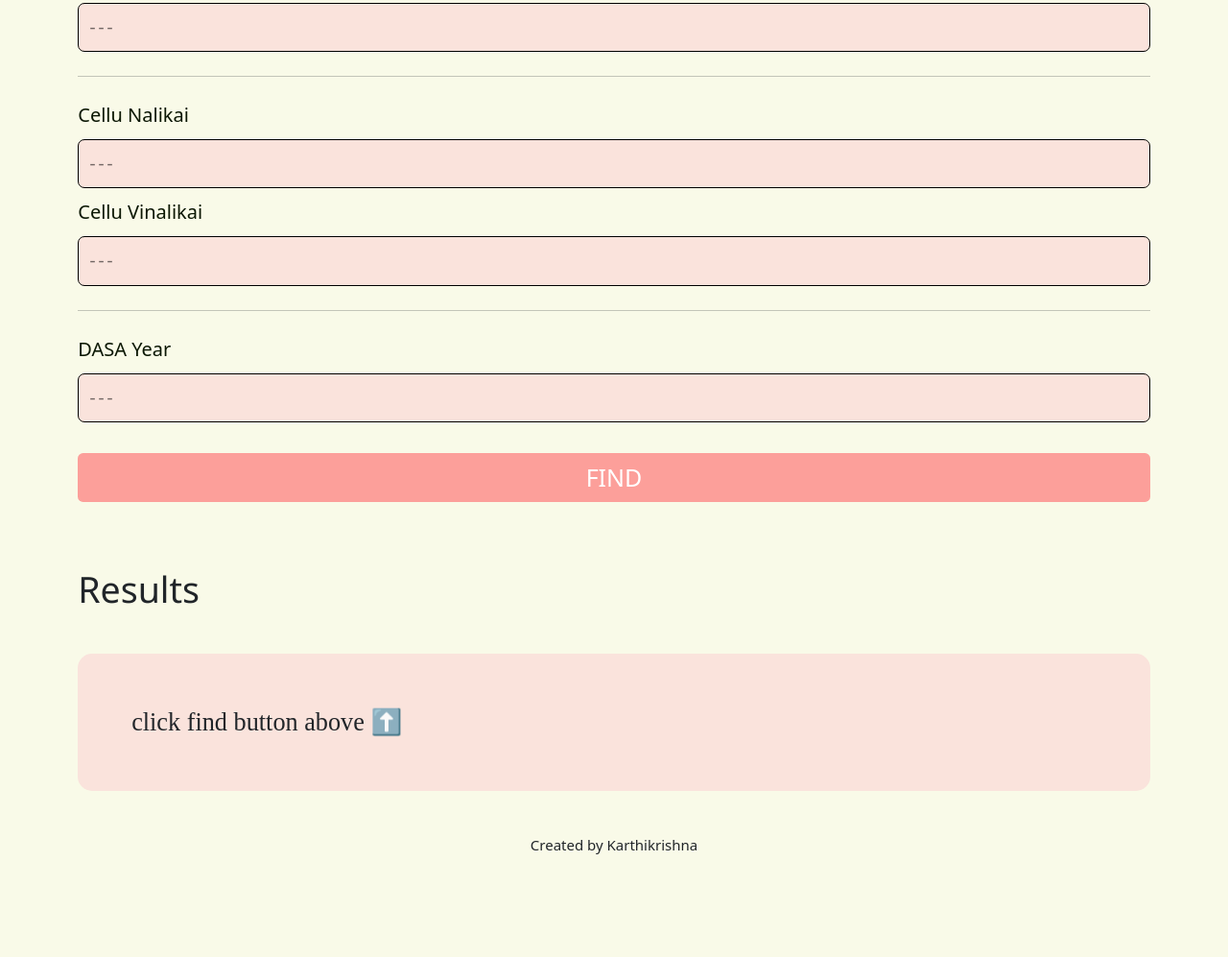
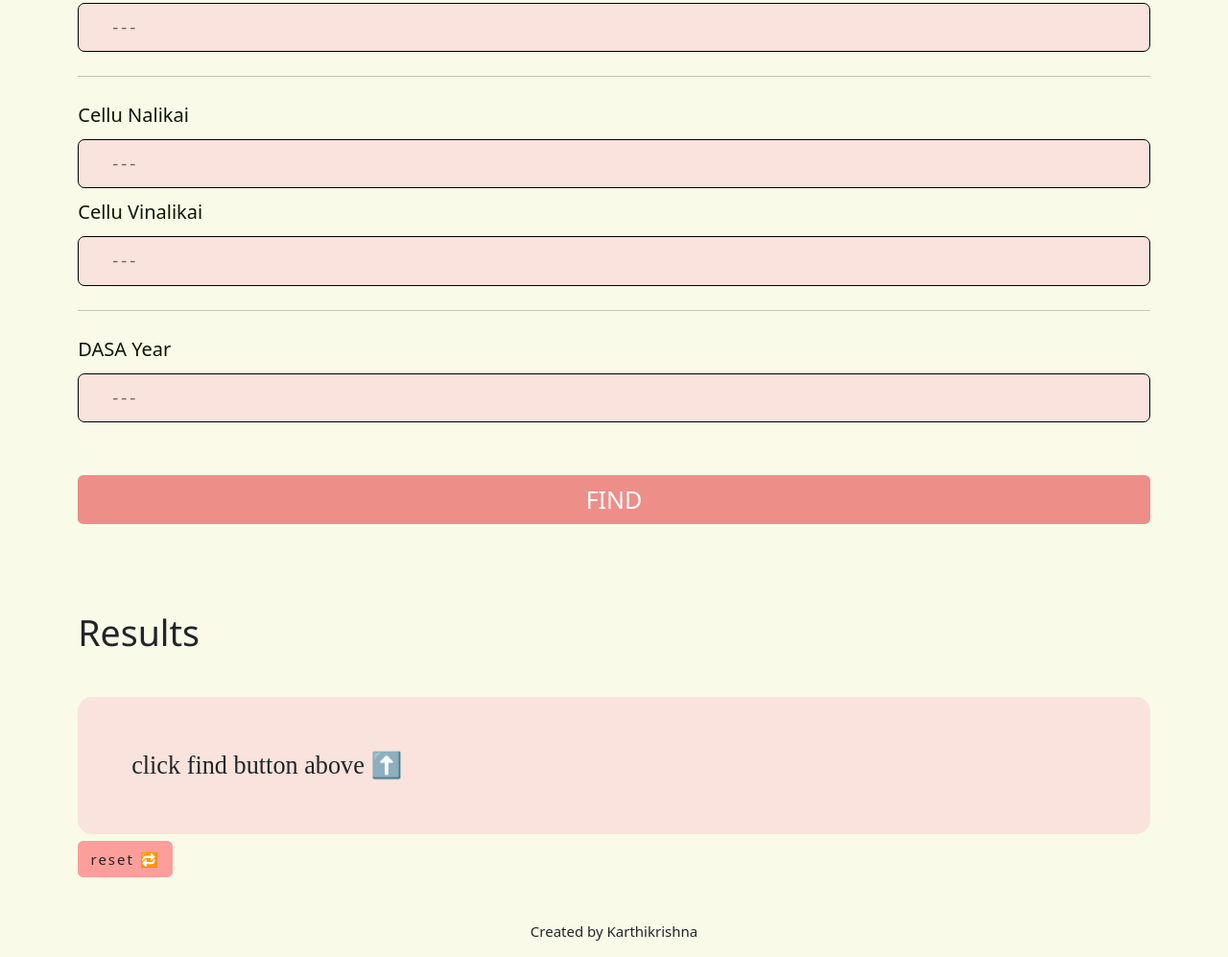
Before and after one commit to Rvkarthi/DASA, a plain HTML site: page index.html in a window 1280 px wide. Shown: the part 226-1223 px from the top of the page at 96% size. Before the commit the page ends 1132 px from the top, so only its background shows below. Drawn offline with nearby package versions, Linux system fonts and the light colour scheme; a web font is replaced by a local one.

Commit message:
feature : reset btn

```diff
--- a/index.html
+++ b/index.html
@@ -18,30 +18,35 @@
       <!-- inputs -->
       <form onsubmit="return false;">
         <label class="w3-animate-top">Parama Nalikai</label>
-        <input placeholder="---" class="w3-animate-top" required type="number" id="parama_nalikai" />
+        <input placeholder="  ---" class="w3-animate-top" required min="0" max="100" type="number" id="parama_nalikai" />
 
         <label class="w3-animate-top">Parama Vinalikai</label>
-        <input placeholder="---" class="w3-animate-top" required type="number" id="pvinaligai" />
+        <input placeholder="  ---" class="w3-animate-top" required min="0" max="100" type="number" id="pvinaligai" />
         <hr class="w3-animate-top"/>
         <label class="w3-animate-top" class="mt-5">Cellu Nalikai</label>
-        <input placeholder="---" class="w3-animate-top" required type="number" id="cellu_nalikai" />
+        <input placeholder="  ---" class="w3-animate-top" required min="0" max="100" type="number" id="cellu_nalikai" />
 
         <label class="w3-animate-top">Cellu Vinalikai</label>
-        <input placeholder="---" class="w3-animate-top" required type="number" id="cvinaligai" />
+        <input placeholder="  ---" class="w3-animate-top" required min="0" max="100" type="number" id="cvinaligai" />
         <hr class="w3-animate-top"/>
-        <label class="w3-animate-top" class="mt-5">DASA Year</label>
-        <input placeholder="---" class="w3-animate-top" required type="number" id="dasa_year" />
+        <label class="w3-animate-top" class="my-5">DASA Year</label>
+        <input placeholder="  ---" class="w3-animate-top" required min="0" max="100" type="number" id="dasa_year" />
 
-        <button type="submit" class="btn w3-animate-top my-4" onclick="result()">
+        <button type="submit" class="btn w3-animate-top my-5" onclick="(result())">
           <a href="#output">FIND</a>
         </button>
       </form>
+
+
       <!-- inputs end-->
 
       <!-- outputs -->
       <div class="my-5">
         <h1 class="mb-5 w3-animate-top">Results</h1>
         <h3 id="output">click find button above ⬆️</h3>
+        <a id="reset" href="" class="btn w3-animate-top " >
+          reset 🔁
+        </a>
       </div>
 
       <!-- outputs -->
--- a/style.css
+++ b/style.css
@@ -34,6 +34,7 @@ form input{
     background-color: #fae3dc;
     font-size: large;
     padding: 1%;
+    padding-left: 20px;
     border: 1px solid black;
     border-radius: 7px;
 }
@@ -54,13 +55,18 @@ form button a{
     color: white;
     font-weight: 500;
     font-size: 25px;
-    background-color: #fc9f9a;
     text-decoration: none;
 
 }
 
 button {
-    background-color: #fc9f9a !important;
+    background-color: #ed8e89 !important;
+}
+
+#reset{
+    letter-spacing: 2px;
+    background-color: #fc9f9a;
+    border: 2px solid #fc9f9a;
 }
 
 #output
```
